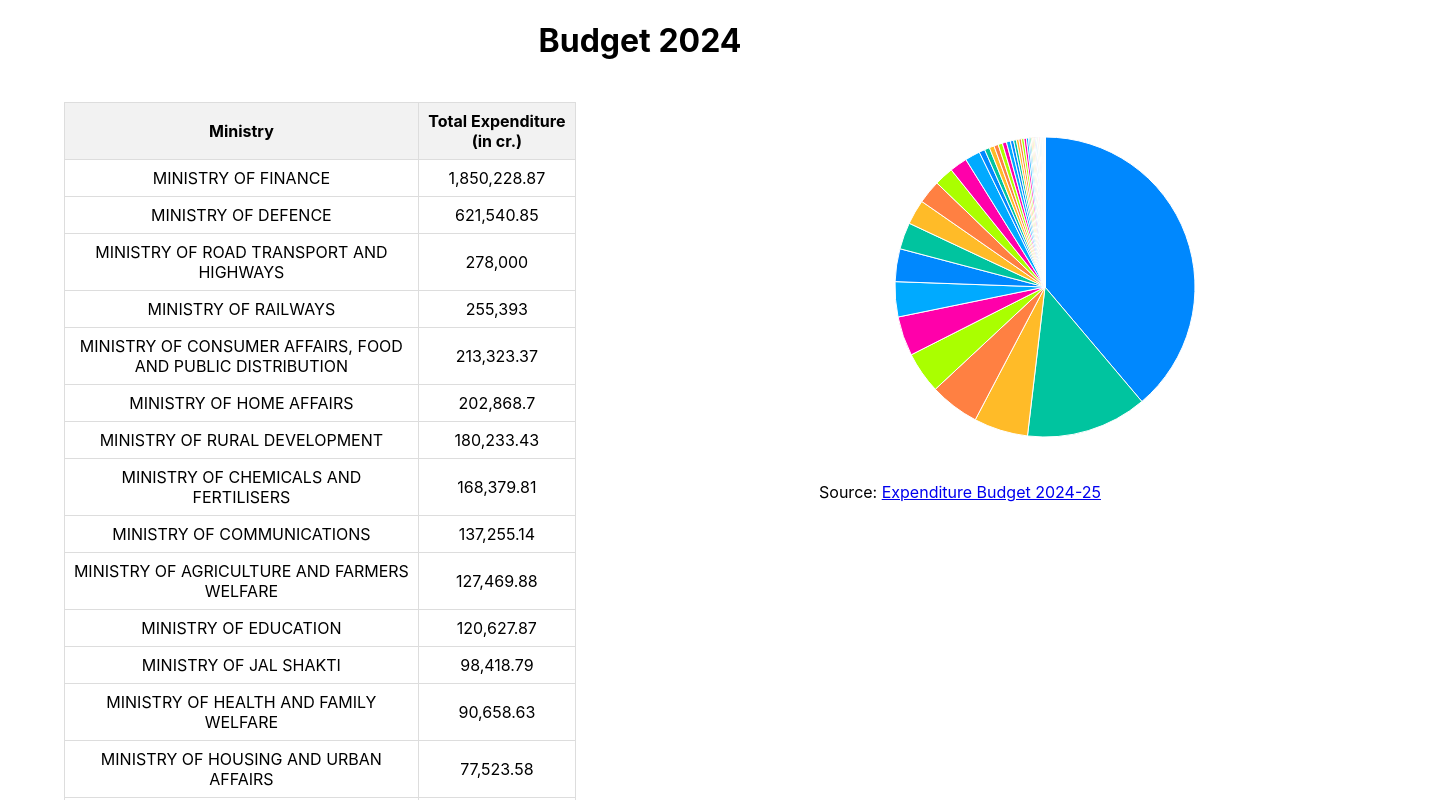
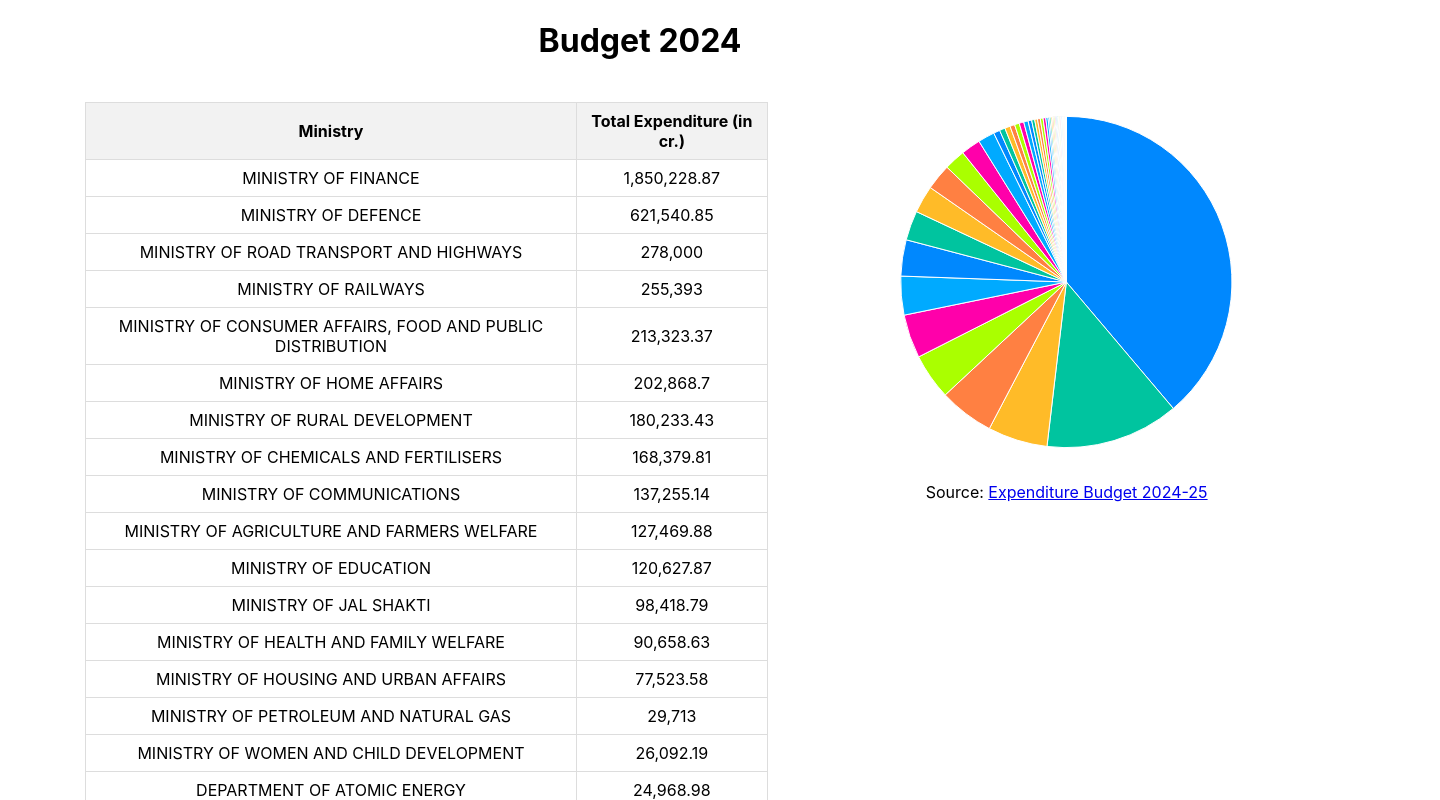
Before and after one commit to chakradarraju/budget-dashboard, a React (Create React App) app: page / in a window 1280 px wide. Shown: the top 800 px of the page, 1440 px wide, since content can reach past the window. Built offline with nearby package versions, Linux system fonts and the light colour scheme.

Commit message:
Making page responsive

```diff
--- a/src/Budget.js
+++ b/src/Budget.js
@@ -1,5 +1,5 @@
 import React from 'react';
-import { PieChart, Pie, Cell, Tooltip } from 'recharts';
+import { PieChart, Pie, Cell, Tooltip, ResponsiveContainer } from 'recharts';
 import { budgetData } from './budgetData';
 import { Grid } from '@mui/material';
 
@@ -22,7 +22,7 @@ const Budget = () => {
     <div>
       <h1>Budget 2024</h1>
       <Grid container style={{ flexWrap: 'wrap' }}>
-        <Grid item xs={6}>
+        <Grid item xs={12} sm={8}>
           <table>
             <thead>
               <tr>
@@ -40,14 +40,15 @@ const Budget = () => {
             </tbody>
           </table>
         </Grid>
-        <Grid item xs={6}>
-          <PieChart width={800} height={400}>
+        <Grid item xs={12} sm={4}>
+          <ResponsiveContainer height={400}>
+            <PieChart>
               <Pie
                 data={pieData}
-              cx={400}
-              cy={200}
+                cx="50%"
+                cy="50%"
                 labelLine={false}
-              outerRadius={150}
+                outerRadius="85%"
                 startAngle={90}
                 endAngle={-270}
                 isClockwise
@@ -66,6 +67,7 @@ const Budget = () => {
                 }}
               />
             </PieChart>
+          </ResponsiveContainer>
           <span>
             Source: <a href="https://www.indiabudget.gov.in/doc/eb/allsbe.pdf">Expenditure Budget 2024-25</a>
           </span>
```
Lines whose indentation alone changed are shown as unchanged.
